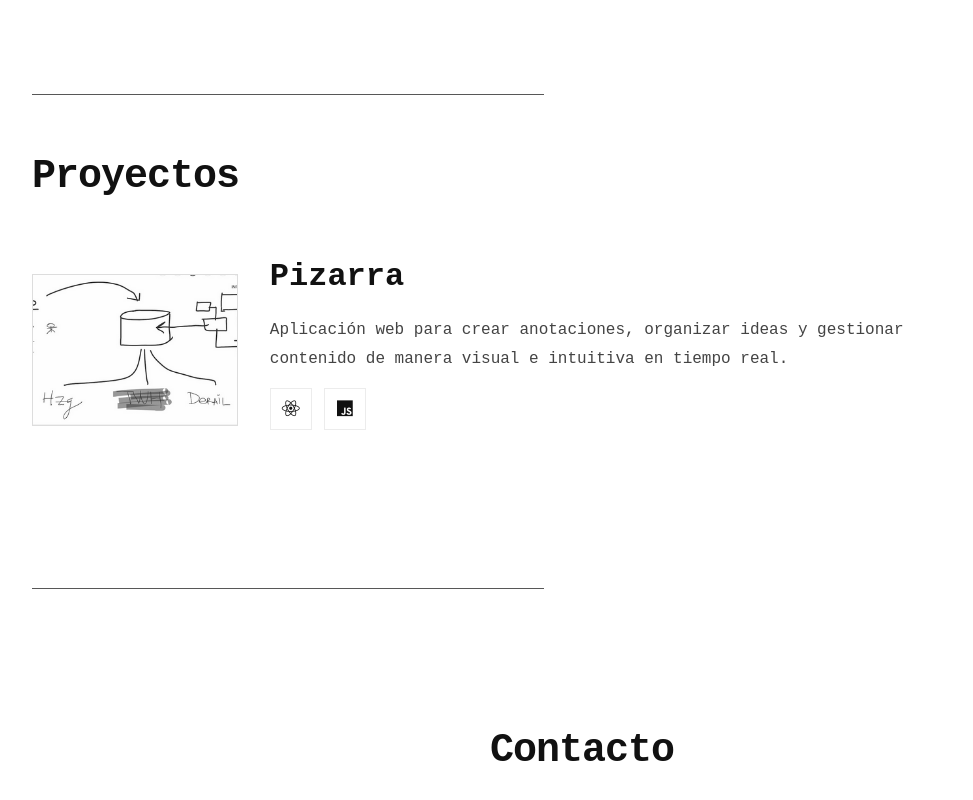
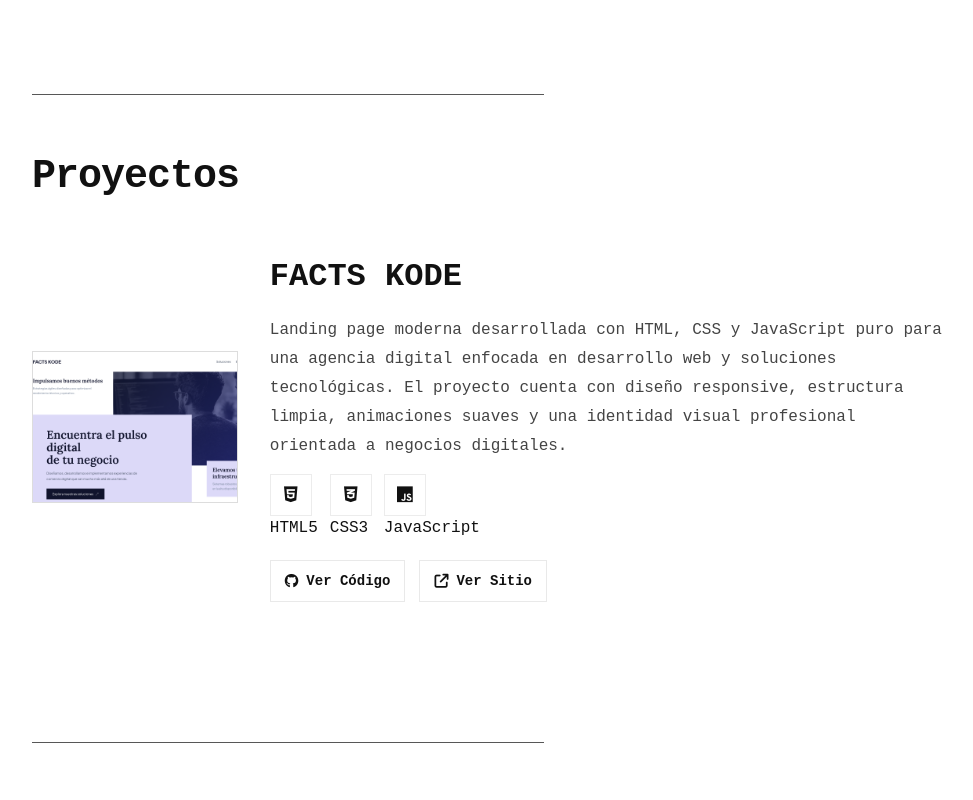
Before and after one commit to Fabricio-Agustin/Portfolio-Agustin, a React (Vite) app: page / in a window 1280 px wide. Shown: the part 1817-2617 px from the top of the page, without its empty margins (58-1031 px from the left). Built offline with nearby package versions, Linux system fonts and the light colour scheme.

Commit message:
reorganizacion de estructura y proyectos

```diff
--- a/src/pages/Experiencia.jsx
+++ b/src/pages/Experiencia.jsx
@@ -3,28 +3,47 @@ import React from 'react';
 const EXPERIENCIAS_LABORALES = [
   {
     id: 1,
-    puesto: "QA Tester Freelance",
+
+    puesto: "Frontend Developer Freelance",
+
     periodo: "2024 - Actualidad",
+
     descripcion:
-      "Me enfoco en testing manual de aplicaciones web, detección de bugs visuales, revisión de interfaces, validación de funcionalidades y experiencia de usuario para proyectos freelance."
+      "Desarrollo de interfaces web modernas y responsive para proyectos freelance, creación de componentes reutilizables en React, landing pages, mejoras visuales y optimización de experiencia de usuario."
   },
+
   {
     id: 2,
+
     puesto: "Atención al público - Rubro electrónica",
+
     periodo: "2019 - 2020",
+
     descripcion:
       "Atención al cliente, asesoramiento en productos electrónicos, gestión de ventas, control y reposición de stock, organización de mercadería y apoyo en tareas administrativas del local."
   }
 ];
 
-function TarjetaTrabajo({ puesto, periodo, descripcion }) {
+function TarjetaTrabajo({
+  puesto,
+  periodo,
+  descripcion
+}) {
   return (
     <div className="Trabajo">
+
       <div className="TrabajoTop">
+
         <h3>{puesto}</h3>
-        <span className="Fecha">{periodo}</span>
+
+        <span className="Fecha">
+          {periodo}
+        </span>
+
       </div>
+
       <p>{descripcion}</p>
+
     </div>
   );
 }
@@ -32,7 +51,10 @@ function TarjetaTrabajo({ puesto, periodo, descripcion }) {
 function Experiencia() {
   return (
     <section className="Experiencia">
-      <h2 className="Subtitulo">Experiencia</h2>
+
+      <h2 className="Subtitulo">
+        Experiencia
+      </h2>
 
       {EXPERIENCIAS_LABORALES.map((trabajo) => (
         <TarjetaTrabajo
@@ -42,6 +64,7 @@ function Experiencia() {
           descripcion={trabajo.descripcion}
         />
       ))}
+
     </section>
   );
 }
--- a/src/pages/Proyectos.jsx
+++ b/src/pages/Proyectos.jsx
@@ -1,109 +1,139 @@
 import { memo } from 'react';
-import pizarraImg from '../assets/pizarra.png';
+
+import factsImg from '../assets/facts.png';
 
 const PROYECTOS = [
   {
     id: 1,
-    nombre: 'Pizarra',
-    descripcion: 'Aplicación web para crear anotaciones, organizar ideas y gestionar contenido de manera visual e intuitiva en tiempo real.',
-    imagen: pizarraImg,
-    github: '#',
-    sitio: '#',
+    nombre: 'FACTS KODE',
+
+    descripcion:
+      'Landing page moderna desarrollada con HTML, CSS y JavaScript puro para una agencia digital enfocada en desarrollo web y soluciones tecnológicas. El proyecto cuenta con diseño responsive, estructura limpia, animaciones suaves y una identidad visual profesional orientada a negocios digitales.',
+
+    imagen: factsImg,
+
+    github: 'https://github.com/Fabricio-Agustin/web-facts',
+
+    sitio: 'https://web-facts.vercel.app/',
+
     tecnologias: [
-      { icono: 'fa-brands fa-react', nombre: 'React' },
-      { icono: 'fa-brands fa-js', nombre: 'JavaScript' }
+      {
+        icono: 'fa-brands fa-html5',
+        nombre: 'HTML5'
+      },
+
+      {
+        icono: 'fa-brands fa-css3-alt',
+        nombre: 'CSS3'
+      },
+
+      {
+        icono: 'fa-brands fa-js',
+        nombre: 'JavaScript'
+      }
     ]
   }
 ];
 
-const TarjetaProyecto = memo(({ nombre, descripcion, imagen, github, sitio, tecnologias }) => {
-  const tieneSitio = sitio && sitio !== '#';
-  const tieneGithub = github && github !== '#';
-
-  const ImagenProyecto = (
-    <div className="ProyectoImagen">
-      <img
-        src={imagen}
-        alt={`Captura del proyecto ${nombre}`}
-        loading="lazy"
-        decoding="async"
-      />
-    </div>
-  );
-
+const TarjetaProyecto = memo(
+  ({
+    nombre,
+    descripcion,
+    imagen,
+    github,
+    sitio,
+    tecnologias
+  }) => {
     return (
       <article className="ProyectoCard">
-      {tieneSitio ? (
+
         <a
           href={sitio}
           target="_blank"
           rel="noopener noreferrer"
-          className="ProyectoImagenLink"
+          className="ProyectoImagen"
         >
-          {ImagenProyecto}
+          <img
+            src={imagen}
+            alt={nombre}
+            loading="lazy"
+          />
         </a>
-      ) : (
-        ImagenProyecto
-      )}
 
         <div className="ProyectoContenido">
+
           <h3>{nombre}</h3>
+
           <p>{descripcion}</p>
 
           <div className="ProyectoTech">
-          {tecnologias.map((tech, index) => (
+            {tecnologias.map((tech) => (
+              <div
+                key={tech.nombre}
+                className="TechItem"
+              >
                 <i
-              key={`${tech.nombre}-${index}`} // Llave única y descriptiva
                   className={tech.icono}
                   title={tech.nombre}
-              aria-label={tech.nombre}
                 ></i>
+
+                <span>{tech.nombre}</span>
+              </div>
             ))}
           </div>
 
           <div className="ProyectoLinks">
-          {tieneGithub && (
+
             <a
               href={github}
               target="_blank"
               rel="noopener noreferrer"
               className="BtnGithub"
             >
-              <i className="fa-brands fa-github" aria-hidden="true"></i>
+              <i className="fa-brands fa-github"></i>
+
               Ver Código
             </a>
-          )}
 
-          {tieneSitio && (
             <a
               href={sitio}
               target="_blank"
               rel="noopener noreferrer"
               className="BtnSitio"
             >
-              <i className="fa-solid fa-arrow-up-right-from-square" aria-hidden="true"></i>
+              <i className="fa-solid fa-arrow-up-right-from-square"></i>
+
               Ver Sitio
             </a>
-          )}
+
           </div>
         </div>
       </article>
     );
-});
+  }
+);
 
 TarjetaProyecto.displayName = 'TarjetaProyecto';
 
 function Proyectos() {
   return (
-    <section id="proyectos" className="Proyectos">
-      <h2 className="Subtitulo">Proyectos</h2>
+    <section
+      id="proyectos"
+      className="Proyectos"
+    >
+      <h2 className="Subtitulo">
+        Proyectos
+      </h2>
+
       <div className="ProyectosGrid">
+
         {PROYECTOS.map((proyecto) => (
           <TarjetaProyecto
             key={proyecto.id}
             {...proyecto}
           />
         ))}
+
       </div>
     </section>
   );
```
Also changed, not shown: src/assets/facts.png (added). Lines whose indentation alone changed are shown as unchanged.
